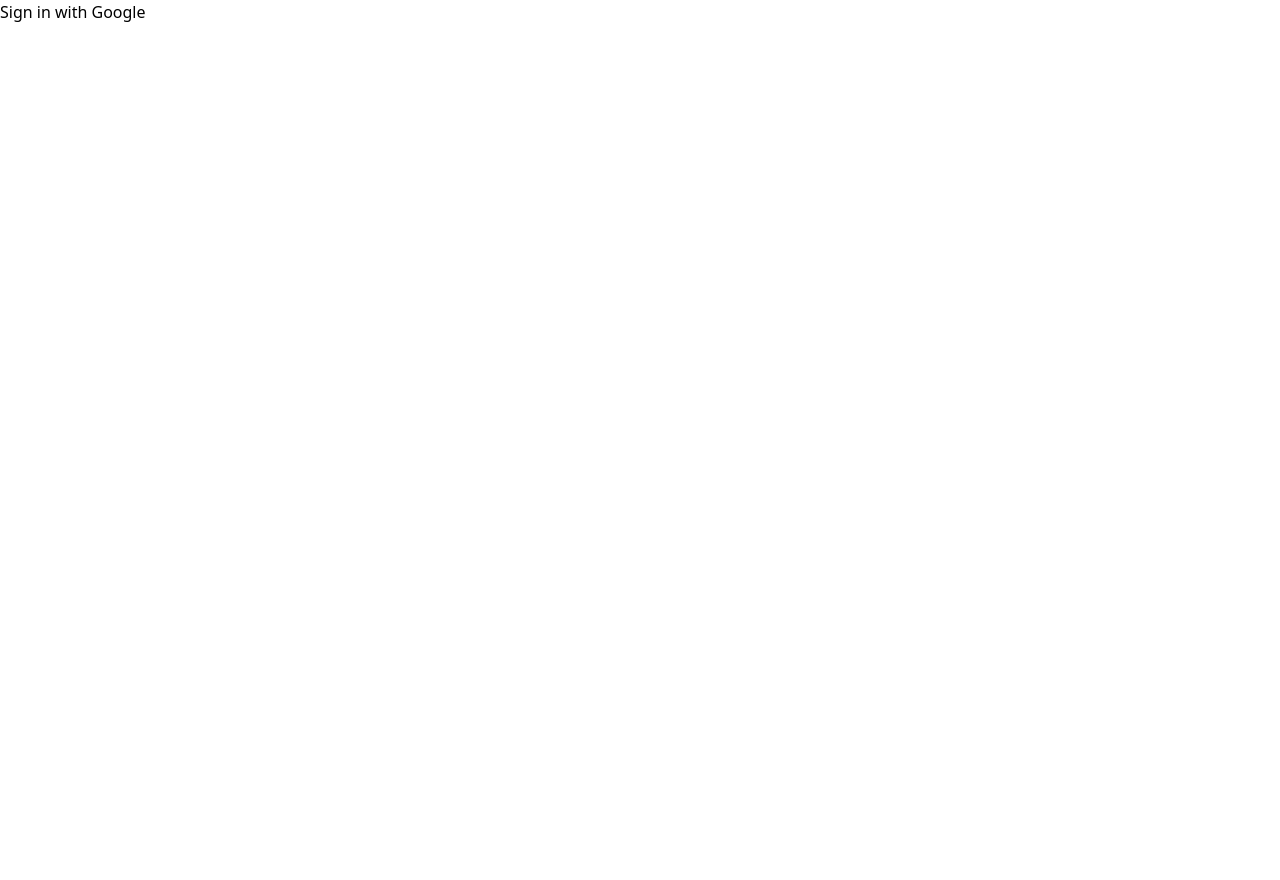
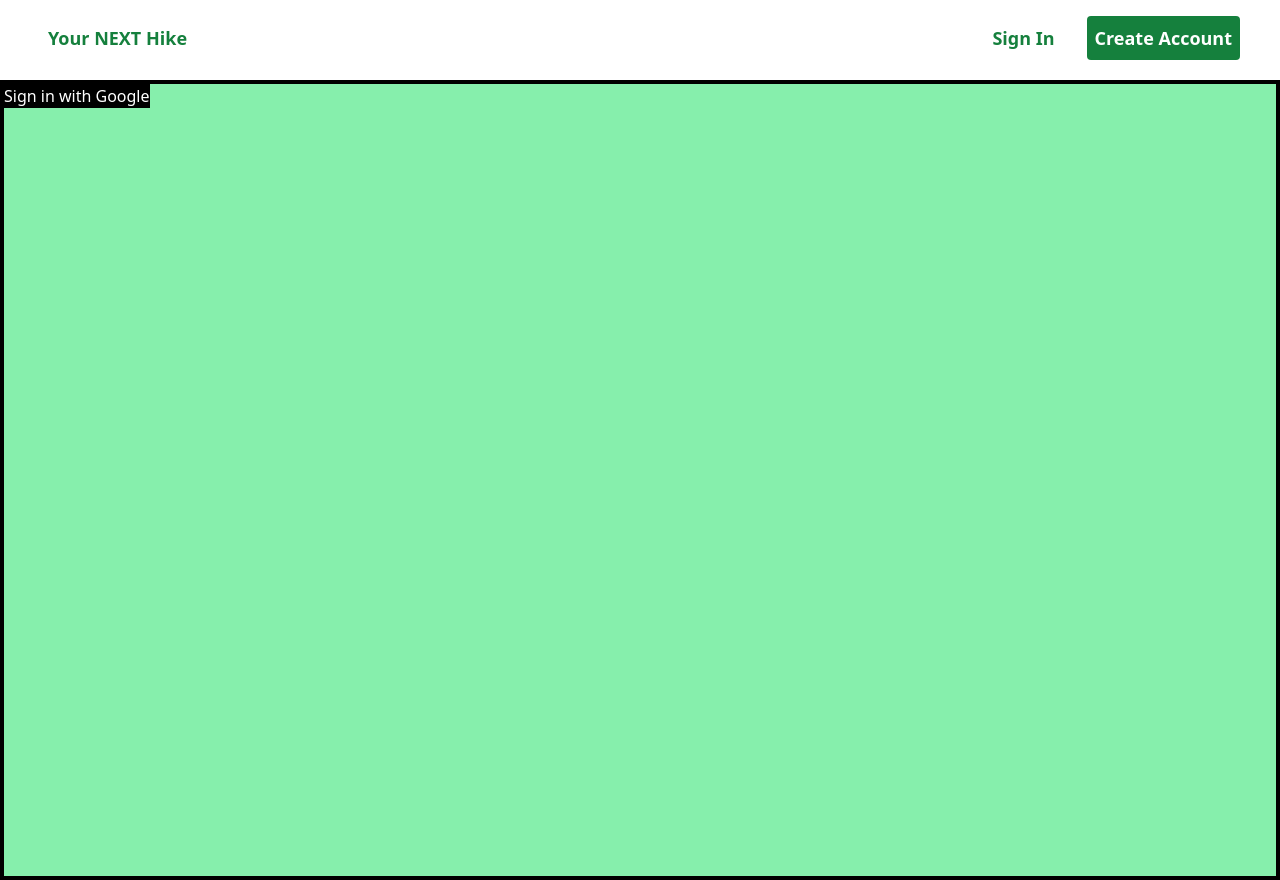
Before and after one commit to aaronmitchellvt/your-next-hike, a Next.js app: page /auth/login in a window 1280 px wide. Before the commit the page ends 800 px from the top, so only its background shows below. Built offline with nearby package versions, Linux system fonts and the light colour scheme; no server answers.

Commit message:
Google Auth and Functional NavBar

```diff
--- /dev/null
+++ b/src/components/DataState.tsx
@@ -0,0 +1,29 @@
+import { NextPage } from 'next'
+import React from 'react'
+
+//Conditionally render the UI based on the state of your external request
+const DataState: NextPage<DataStateProps> = (
+  { isFetching, isValidData, isError, fetching, valid, error }
+  ) => {
+
+    if (isFetching) {
+      return (<>{fetching}</>)
+    }
+    else if (isError) {
+      return (<>{error}</>)
+    }
+    else if(isValidData) {
+      return (<>{valid}</>)
+    } else return (<></>)
+}
+
+export default DataState;
+
+interface DataStateProps {
+  isFetching: boolean,
+  isValidData: boolean,
+  isError: boolean,
+  fetching: React.ReactNode,
+  valid: React.ReactNode,
+  error: React.ReactNode
+}
--- a/src/components/NavBar/NavBar.tsx
+++ b/src/components/NavBar/NavBar.tsx
@@ -1,11 +1,55 @@
-import { FontAwesomeIcon } from "@fortawesome/react-fontawesome";
-import { faEnvelope } from "@fortawesome/free-solid-svg-icons";
+import Link from "next/link";
+import useGetCurrentUser from "@/hooks/useAuthenticatedUser";
+import DataState from "../DataState";
+import React from "react";
 
 const NavBar = () => {
 
+  const user = useGetCurrentUser();
+
   return (
     <div className="w-full fixed top-0 left-0">
-      <div className="md:flex bg-gray-700 py-4">
+      <div className="flex items-center justify-between bg-white py-4 px-10">
+        <div className="text-green-700 font-bold text-lg flex-items-center">
+          <Link href="/">
+            <span className="pr-2">
+              <ion-icon name="leaf-outline"></ion-icon>
+            </span>
+            Your NEXT Hike
+          </Link>
+        </div>
+
+        <ul className="text-white flex items-center">
+          <DataState
+            isFetching={user.isFetching || user.isLoading}
+            isError={user.data?.user === null || user.isError || user.isLoadingError}
+            isValidData={user.data?.user !== null && !user.isLoading}
+            fetching={<></>}
+            error={
+              <>
+                <li className="ml-6 md:text-lg text-md">
+                  <button className="bg-white text-green-700 hover:bg-gray-200 hover:text-green-900 rounded p-2 font-bold">
+                    <Link href="/auth/login">Sign In</Link>
+                  </button>
+                </li>
+                <li className="ml-6 md:text-lg text-md">
+                  <button className="bg-green-700 text-white hover:bg-green-900 rounded p-2 font-bold">
+                    <Link href="/auth/signup">Create Account</Link>
+                  </button>
+                </li>
+              </>
+            }
+            valid={
+              <>
+                <li className="ml-6 md:text-lg text-md">
+                  <button className="bg-white text-green-700 hover:bg-gray-200 hover:text-green-900 rounded p-2 font-bold">
+                    Logout
+                  </button>
+                </li>
+              </>
+            }
+          ></DataState>
+        </ul>
       </div>
     </div>
   );
--- /dev/null
+++ b/src/hooks/useAuthenticatedUser.ts
@@ -0,0 +1,12 @@
+import { useQuery } from "react-query";
+import supabase from "app/supabase";
+
+const getCurrentUser =  async () => {
+  //TODO Add additional logic for error messages, etc
+  const user = await supabase.auth.getUser();
+  return user.data
+}
+
+export default function useGetCurrentUser() {
+  return useQuery("user", () => getCurrentUser());
+}
--- a/src/pages/auth/login.tsx
+++ b/src/pages/auth/login.tsx
@@ -1,91 +1,23 @@
-import useLogin from "@/hooks/useLogin";
-import { SupabaseClient } from "@supabase/supabase-js";
+import NavBar from "@/components/NavBar";
 import supabase from "app/supabase";
-import { useRouter } from "next/router";
-import { useState } from "react";
-import { useMutation } from "react-query";
 
 export default function Login() {
-  const router = useRouter();
-
-  const [loginUserPayload, setLoginUserPayload] = useState<LoginUserPayload>({
-    email: "",
-    password: "",
-  });
-  const handleChange = (e: any) => {
-    setLoginUserPayload((prevState) => ({
-      ...prevState,
-      [e.target.name]: e.target.value,
-    }));
-  };
-
-  const handleSubmit = (e: React.FormEvent<HTMLFormElement>) => {
-    e.preventDefault();
-    loginMutation.mutate();
-  };
 
   const handleGoogleSignIn = async () => {
     await supabase.auth.signInWithOAuth({
       provider: "google",
     });
   };
-  const googleLogin = useMutation(() => handleGoogleSignIn());
-  const loginMutation = useLogin(loginUserPayload);
-
-
-
-  if (googleLogin.isSuccess) {
-    console.log("Data: ", googleLogin.data);
-    return (
-      <>
-        <h1>Successfully logged in</h1>
-      </>
-    );
-  }
-
-  if (googleLogin.isError) {
-    console.log("Error: ", googleLogin.error);
-    return (
-      <>
-        <h1>Sorry, there was an error logging you in</h1>
-      </>
-    );
-  }
 
   return (
-    <div>
-      <button onClick={handleGoogleSignIn}>Sign in with Google</button>
-    </div>
-    // <form onSubmit={handleSubmit} className="">
-    //   <div className="">
-    //     <div className="">
-    //       <label htmlFor="email">Email</label>
-    //       <input
-    //         type="text"
-    //         name="email"
-    //         id="email"
-    //         onChange={handleChange}
-    //         value={loginUserPayload.email}
-    //         className="border-2 border-indigo-600"
-    //       />
-    //     </div>
-
-    //     <div className="">
-    //       <label htmlFor="password">Password</label>
-    //       <input
-    //         type="password"
-    //         name="password"
-    //         id="password"
-    //         onChange={handleChange}
-    //         value={loginUserPayload.password}
-    //         className="border-2 border-indigo-600"
-    //       />
-    //     </div>
-
-    //       <button type="submit">{loginMutation.isLoading ? <p>Logging in..</p> : <p>Login</p>}</button>
-
-    //   </div>
-    // </form>
+    <>
+      <NavBar />
+      <div className="bg-green-300 w-full h-screen border-4 border-black mt-20">
+        <button onClick={handleGoogleSignIn} className="bg-black text-white">
+          Sign in with Google
+        </button>
+      </div>
+    </>
   );
 }
 
--- a/src/pages/index.tsx
+++ b/src/pages/index.tsx
@@ -10,11 +10,15 @@
         <title>My NEXT Hike</title>
         <meta name="viewport" content="width=device-width, initial-scale=1" />
         <link rel="icon" href="/favicon.ico" />
+        <script type="module" src="https://unpkg.com/ionicons@5.5.2/dist/ionicons/ionicons.esm.js"></script>
+        <script noModule src="https://unpkg.com/ionicons@5.5.2/dist/ionicons/ionicons.js"></script>
       </Head>
-      <main>
+      <main className="">
         <NavBar />
-        <h1 className='text-3xl font-bold underline'>Hello World</h1>
-        <Footer email="aaron.mitchell.vt@gmail.com" phone="832-540-8313" />
+        <div className="bg-green-300 w-full h-screen">
+        </div>
+        {/* <h1 className='text-3xl font-bold underline'>Hello World</h1> */}
+        {/* <Footer email="aaron.mitchell.vt@gmail.com" phone="832-540-8313" /> */}
       </main>
     </>
   )
```
